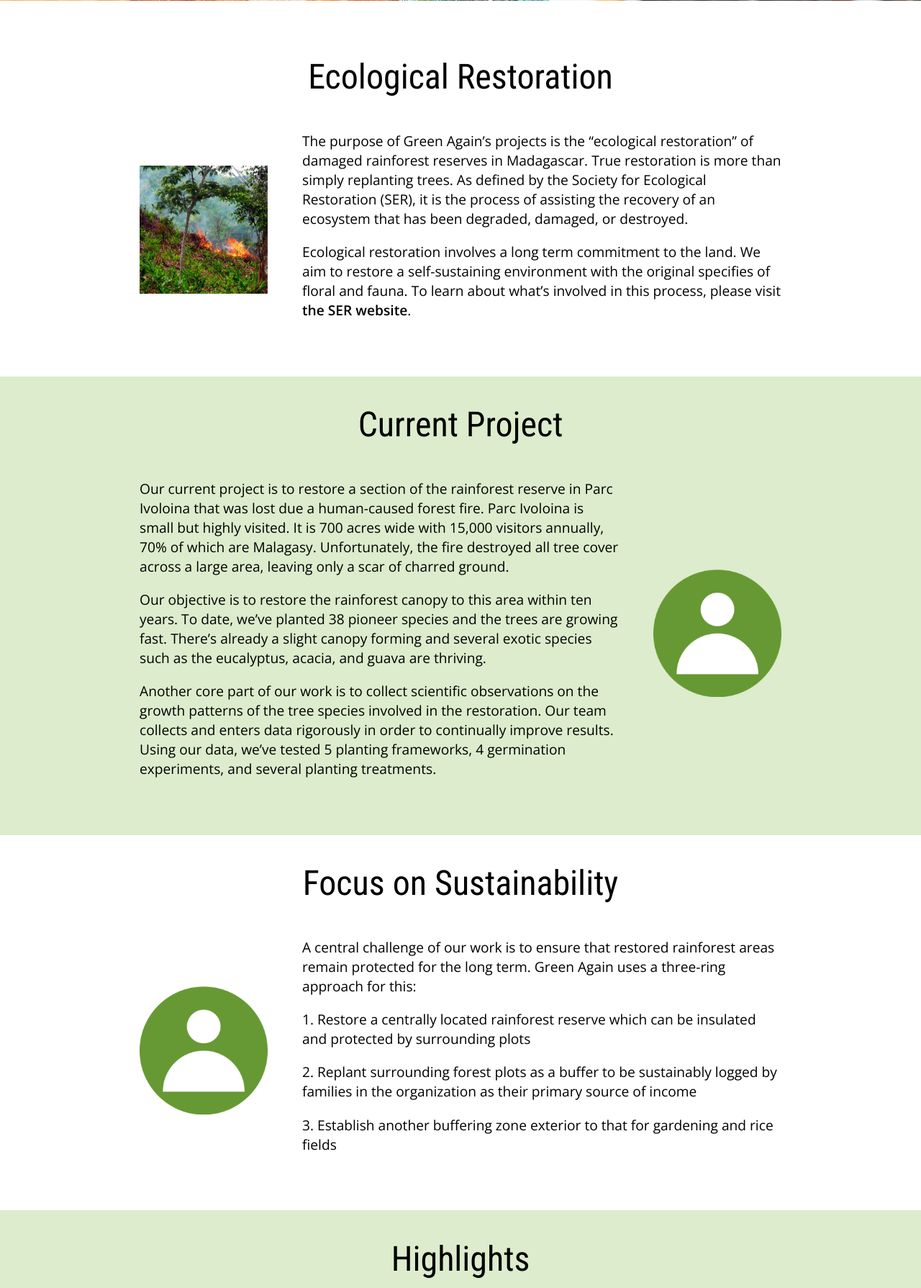
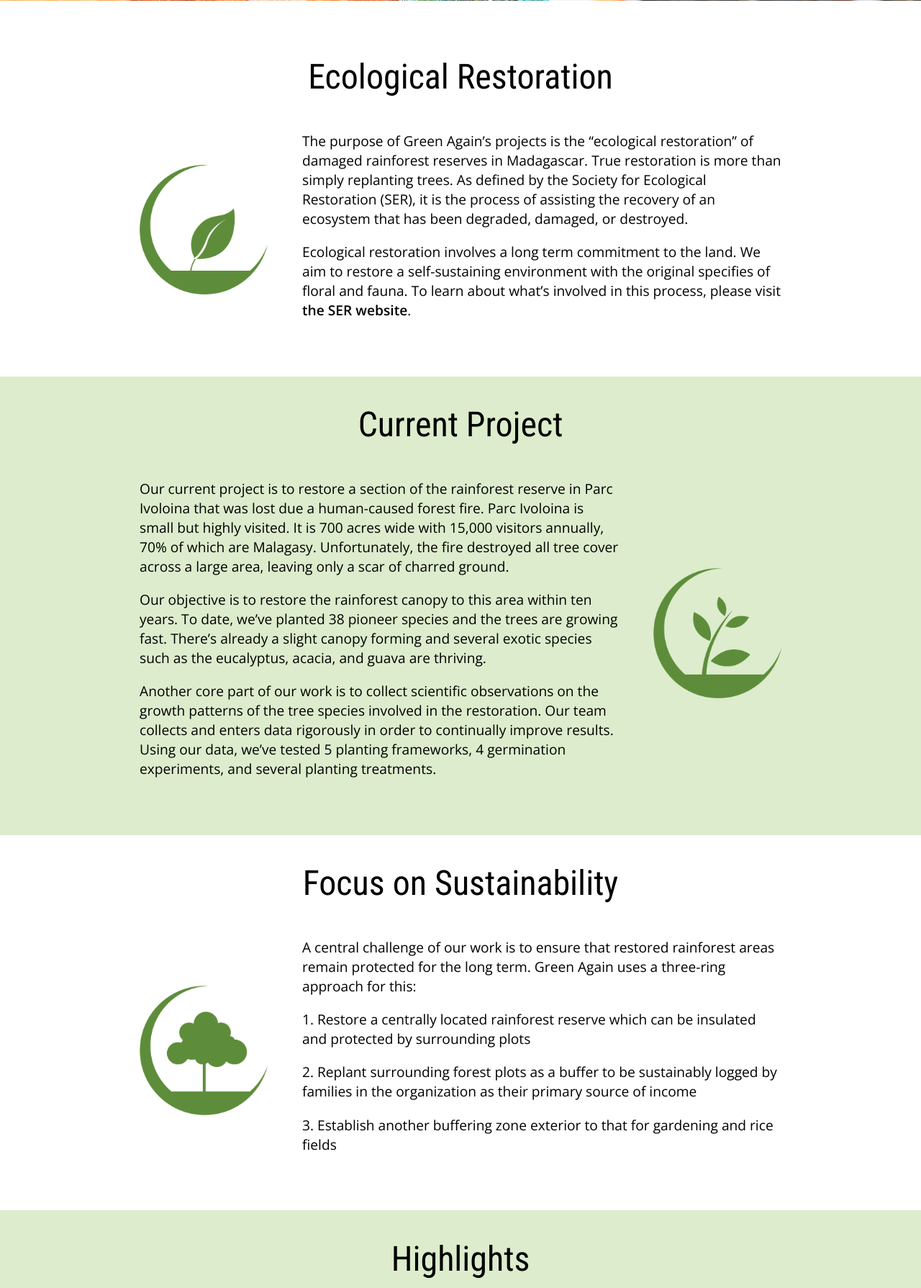
Before and after one commit to josh-mutian/green-again-website, a PHP site: page /work in a window 1280 px wide. Shown: the part 399-2188 px from the top of the page at 72% size. Run offline with PHP 8.4, Linux system fonts and the light colour scheme.

Commit message:
Add icons for work page.

```diff
--- a/work/index.php
+++ b/work/index.php
@@ -30,7 +30,7 @@
         <div class='section-title title-size'>Ecological Restoration</div>
         <table class="work-section">
             <tr>
-                <td class='work-icon-wrapper'><img class="work-icon" src='/img_src/archive/fire.jpg'/></td>
+                <td class='work-icon-wrapper'><img class="work-icon" src='/icon_src/eco_restore_icon.png'/></td>
                 <td class="work-padding-wrapper"></td>
                 <td class="work-text-wrapper">
                     <div class="work-text">
@@ -55,7 +55,7 @@
                     </div>
                 </td>
                 <td class="work-padding-wrapper"></td>
-                <td class="work-icon-wrapper"><img class="work-icon" src="/img_src/bio_mamy.png"> </td>
+                <td class="work-icon-wrapper"><img class="work-icon" src="/icon_src/cur_proj_icon.png"> </td>
             </tr>
         </table>
     </div>
@@ -64,7 +64,7 @@
         <div class='section-title title-size'>Focus on Sustainability</div>
         <table class='work-section'>
             <tr>
-                <td class='work-icon-wrapper'><img class='work-icon' src='/img_src/bio_mamy.png'/></td>
+                <td class='work-icon-wrapper'><img class='work-icon' src='/icon_src/sustain_icon.png'/></td>
                 <td class='work-padding-wrapper'></td>
                 <td class='work-text-wrapper'>
                     <div class='work-text'>
```
Also changed, not shown: icon_src/cur_proj_icon.png (added), icon_src/eco_restore_icon.png (added), icon_src/sustain_icon.png (added).
